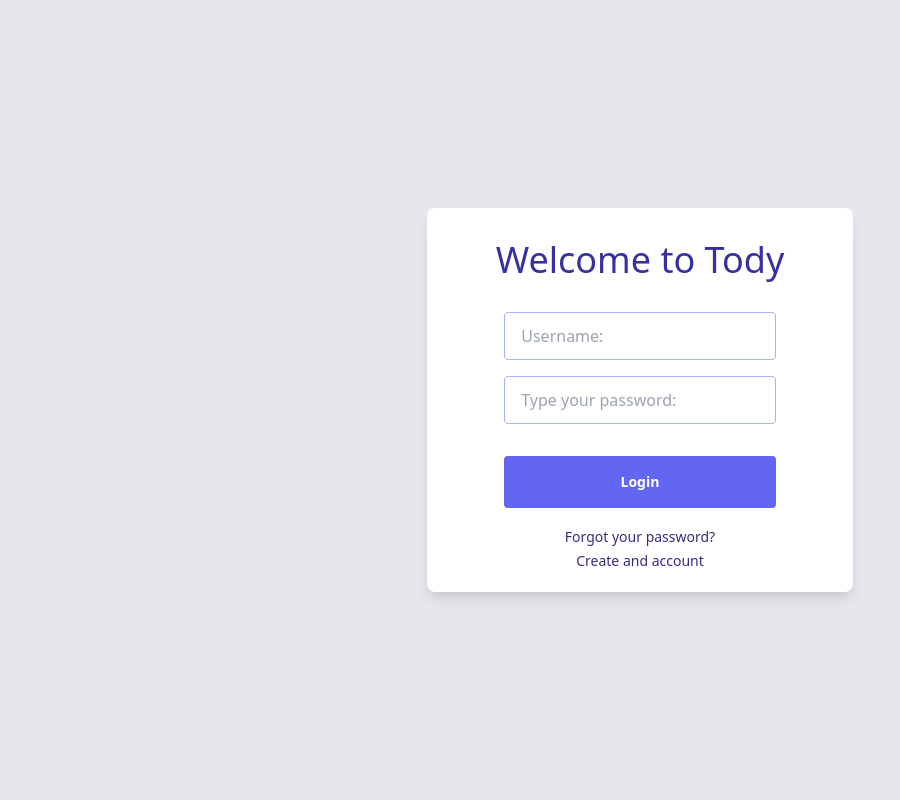
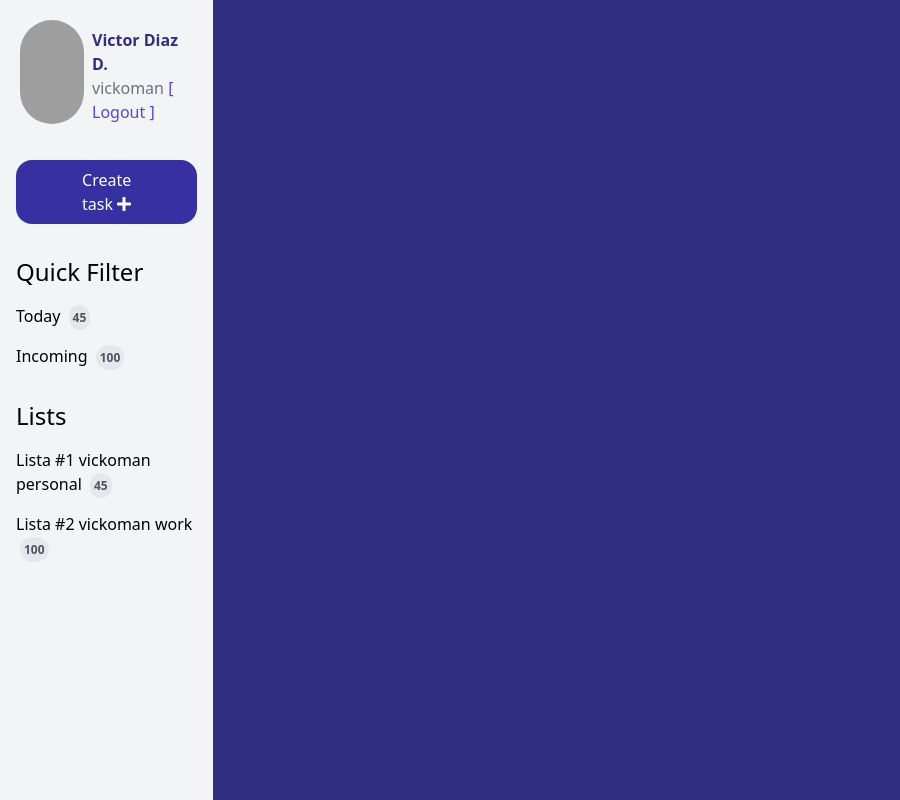
Before and after one commit to vickoman/custom-react-todoApp, a React (Create React App) app: page / in a window 1280 px wide. Before the commit this address led to /auth/login. Shown: the whole page, without its empty margins (0-900 px from the left). Built offline with nearby package versions, Linux system fonts and the light colour scheme; no server answers; grey boxes are pictures that could not be loaded.

Commit message:
Sidebar of tody

```diff
--- a/src/pages/Home/index.jsx
+++ b/src/pages/Home/index.jsx
@@ -1,7 +1,56 @@
+import { faPlus } from '@fortawesome/free-solid-svg-icons'
+import { FontAwesomeIcon } from '@fortawesome/react-fontawesome'
 import React from 'react'
+import { Link } from 'react-router-dom'
 
 export default () => (
-        <div>
-            Home view app
+        <div className="flex flex-row overflow-hidden h-screen">
+            <aside className="bg-gray-100 w-1/6 ">
+                {/* Avatar */}
+                <div className="flex p-5">
+                    <img className="w-16 rounded-full" src="https://anydo-profile-pictures.s3.amazonaws.com/3affc658-79de-497d-a2a3-b5d091f4dec9" alt="Vcitor Diaz"/>
+                    <figcaption className="font-medium ml-2 pt-2">
+                        <div class="text-indigo-900 font-semibold">
+                            Victor Diaz D.
+                        </div>
+                        <div class="text-gray-500  font-light">
+                            vickoman  <Link to="/auth/login" className="text-base text-indigo-600">[ Logout ]</Link>
+                        </div>
+                    </figcaption>
+                </div>
+
+                <div className="text-center mt-4 px-4">
+                    <button className="bg-indigo-800 py-2 px-16 rounded-2xl text-white font-light">
+                            Create task <FontAwesomeIcon icon={faPlus} />
+                    </button>
+                </div>
+
+                <div className="mt-8 px-4">
+                    <h3 className="font-medium text-2xl text-black">Quick Filter</h3>
+                    <ul>
+                        <li className="font-normal text-base mt-4">
+                            Today <span className="bg-gray-200 rounded-full p-1 ml-1 text-xs text-gray-600 font-semibold">45</span>
+                        </li>
+                        <li className="font-normal text-base mt-4">
+                            Incoming <span className="bg-gray-200 rounded-full p-1 ml-1 text-xs text-gray-600 font-semibold">100</span>
+                        </li>
+                    </ul>
+                </div>
+
+                <div className="mt-8 px-4">
+                    <h3 className="font-medium text-2xl text-black">Lists</h3>
+                    <ul>
+                        <li className="font-normal text-base mt-4">
+                            Lista #1 vickoman personal <span className="bg-gray-200 rounded-full p-1 ml-1 text-xs text-gray-600 font-semibold">45</span>
+                        </li>
+                        <li className="font-normal text-base mt-4">
+                            Lista #2 vickoman work <span className="bg-gray-200 rounded-full p-1 ml-1 text-xs text-gray-600 font-semibold">100</span>
+                        </li>
+                    </ul>
+                </div>
+
+            </aside>
+            <section className="bg-indigo-900 w-5/6">
+            </section>
         </div>
 )
--- a/src/pages/SignIn/index.jsx
+++ b/src/pages/SignIn/index.jsx
@@ -22,7 +22,7 @@ export default () => (
                 </form>
 
                 <div className="text-center mt-4">
-                    <Link className="text-indigo-900 text-sm">
+                    <Link className="text-indigo-900 text-sm" to="">
                         Forgot your password?
                     </Link>
                 </div>
--- a/src/routes/index.js
+++ b/src/routes/index.js
@@ -7,7 +7,7 @@ import SingUp from "../pages/SingUp";
 import Home from "../pages/Home";
 
 export const fakeAuth = {
-    signedIn: false
+    signedIn: true
 }
 
 const RequireAuth = ({ children }) => {
```
